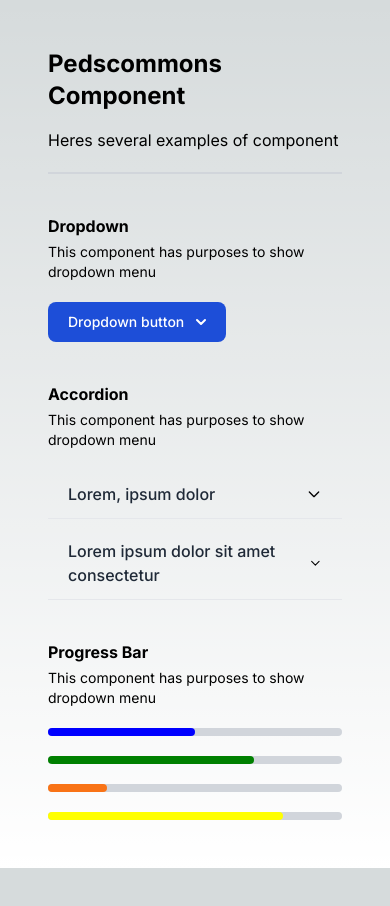
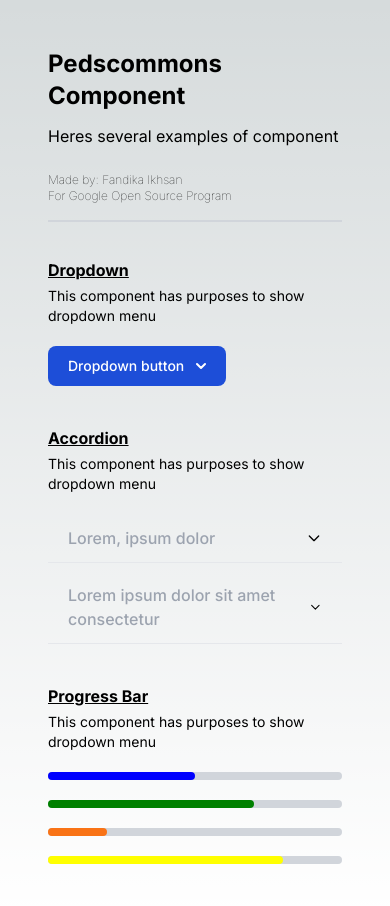
Before and after one commit to fandikaikhsan/pedscommons-proposal, a Next.js app: page / in a window 390 px wide. Shown: the top 906 px of the page. Before the commit the page ends 868 px from the top, so only its background shows below. Built offline with nearby package versions, Linux system fonts and the light colour scheme.

Commit message:
chore: change font style and change class stroke in path

```diff
--- a/src/app/page.tsx
+++ b/src/app/page.tsx
@@ -5,13 +5,19 @@ import ProgressBarList from "@/components/wrap/ProgressBarList.wrap"
 
 export default function Home() {
   return (
-    <main className="flex flex-col gap-5 lg:gap-10 min-h-screen items-center p-12 lg:p-24">
+    <main className="flex flex-col gap-4 lg:gap-10 min-h-screen items-center p-12 lg:p-24">
       <div>
         <h1 className="text-2xl lg:text-6xl font-bold">
           Pedscommons Component
         </h1>
-        <p className="text-base lg:text-2xl mt-4">
+        <p className="text-base lg:text-xl mt-3">
           Heres several examples of component
+        </p>
+        <p className="font-thin text-xs lg:text-base mt-6">
+          Made by: Fandika Ikhsan
+        </p>
+        <p className="font-thin text-xs lg:text-base">
+          For Google Open Source Program
         </p>
       </div>
       {/* line */}
@@ -19,7 +25,9 @@ export default function Home() {
       <div className="flex flex-col items-left gap-10 w-full lg:w-[40%]">
         <div className="flex flex-col gap-5">
           <div className="flex flex-col gap-1">
-            <h3 className="font-bold text-base lg:text-xl ">Dropdown</h3>
+            <h3 className="font-bold text-base lg:text-xl underline">
+              Dropdown
+            </h3>
             <h4 className="text-sm lg:text-base">
               This component has purposes to show dropdown menu
             </h4>
@@ -28,7 +36,9 @@ export default function Home() {
         </div>
         <div className="flex flex-col gap-5">
           <div className="flex flex-col gap-1">
-            <h3 className="font-bold text-base lg:text-xl ">Accordion</h3>
+            <h3 className="font-bold text-base lg:text-xl underline">
+              Accordion
+            </h3>
             <h4 className="text-sm lg:text-base">
               This component has purposes to show dropdown menu
             </h4>
@@ -37,7 +47,9 @@ export default function Home() {
         </div>
         <div className="flex flex-col gap-5">
           <div className="flex flex-col gap-1">
-            <h3 className="font-bold text-base lg:text-xl ">Progress Bar</h3>
+            <h3 className="font-bold text-base lg:text-xl underline">
+              Progress Bar
+            </h3>
             <h4 className="text-sm lg:text-base">
               This component has purposes to show dropdown menu
             </h4>
--- a/src/components/common/Accordion.common.tsx
+++ b/src/components/common/Accordion.common.tsx
@@ -20,7 +20,7 @@ export default function Accordion({
           className="flex justify-between items-center w-full px-5 py-3 text-left"
           onClick={() => setIsOpen(!isOpen)}
         >
-          <span className="font-medium text-base text-gray-800">{title}</span>
+          <span className="font-medium text-base text-gray-400">{title}</span>
           <svg
             className="w-4 h-4"
             aria-hidden="true"
@@ -30,15 +30,15 @@ export default function Accordion({
           >
             <path
               stroke="currentColor"
-              stroke-linecap="round"
-              stroke-linejoin="round"
-              stroke-width="2"
+              strokeLinecap="round"
+              strokeLinejoin="round"
+              strokeWidth={2}
               d="M19 9l-7 7-7-7"
             />
           </svg>
         </button>
         <div className={`${isOpen ? "block" : "hidden"} w-full px-5 py-3`}>
-          <p className="text-gray-600 text-sm">{content}</p>
+          <p className="text-gray-400 text-sm">{content}</p>
         </div>
       </div>
     </div>
--- a/src/components/common/Dropdown.common.tsx
+++ b/src/components/common/Dropdown.common.tsx
@@ -46,9 +46,9 @@ export default function Dropdown() {
         >
           <path
             stroke="currentColor"
-            stroke-linecap="round"
-            stroke-linejoin="round"
-            stroke-width="2"
+            strokeLinecap="round"
+            strokeLinejoin="round"
+            strokeWidth={2}
             d="m1 1 4 4 4-4"
           />
         </svg>
```
